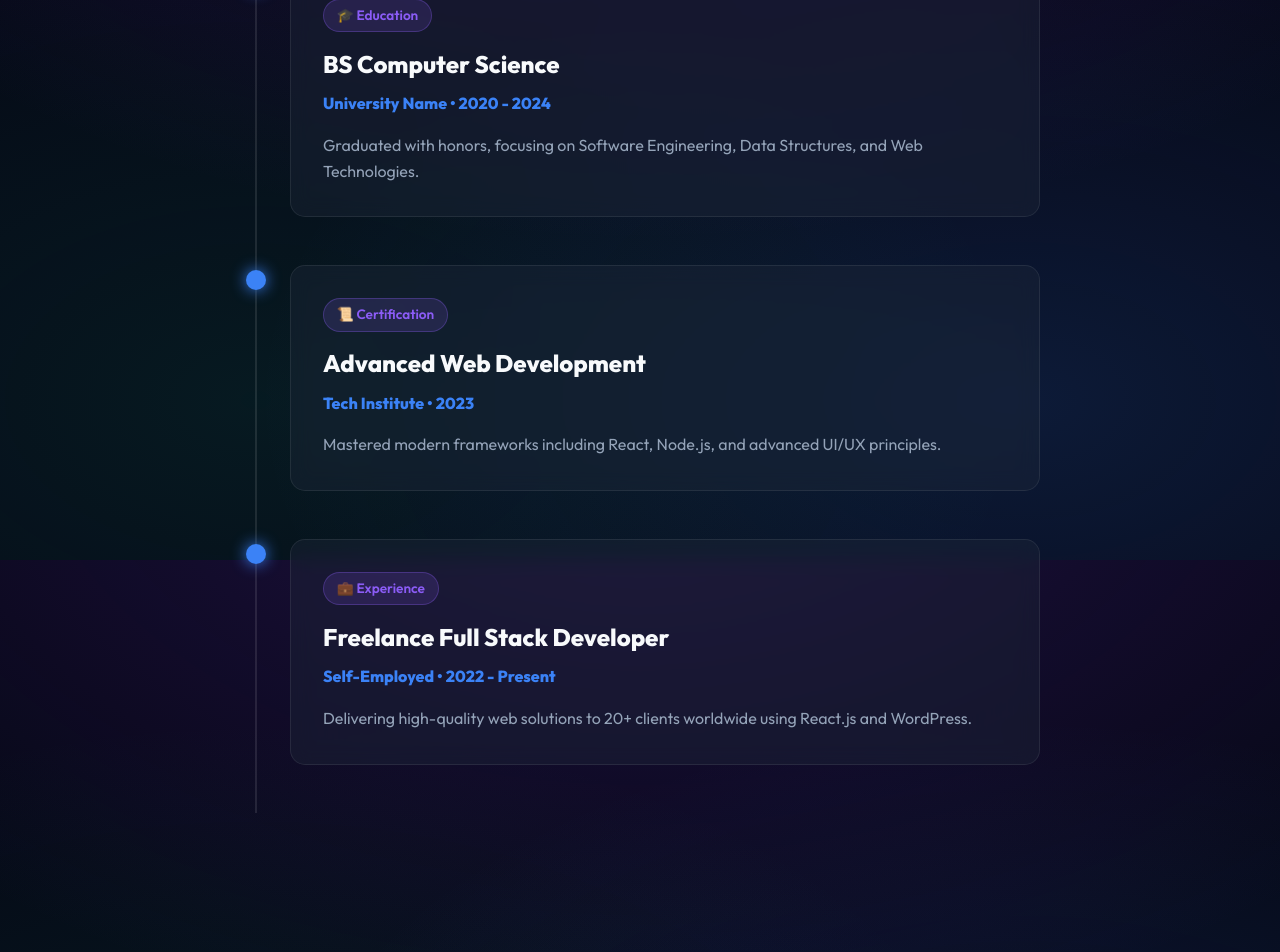
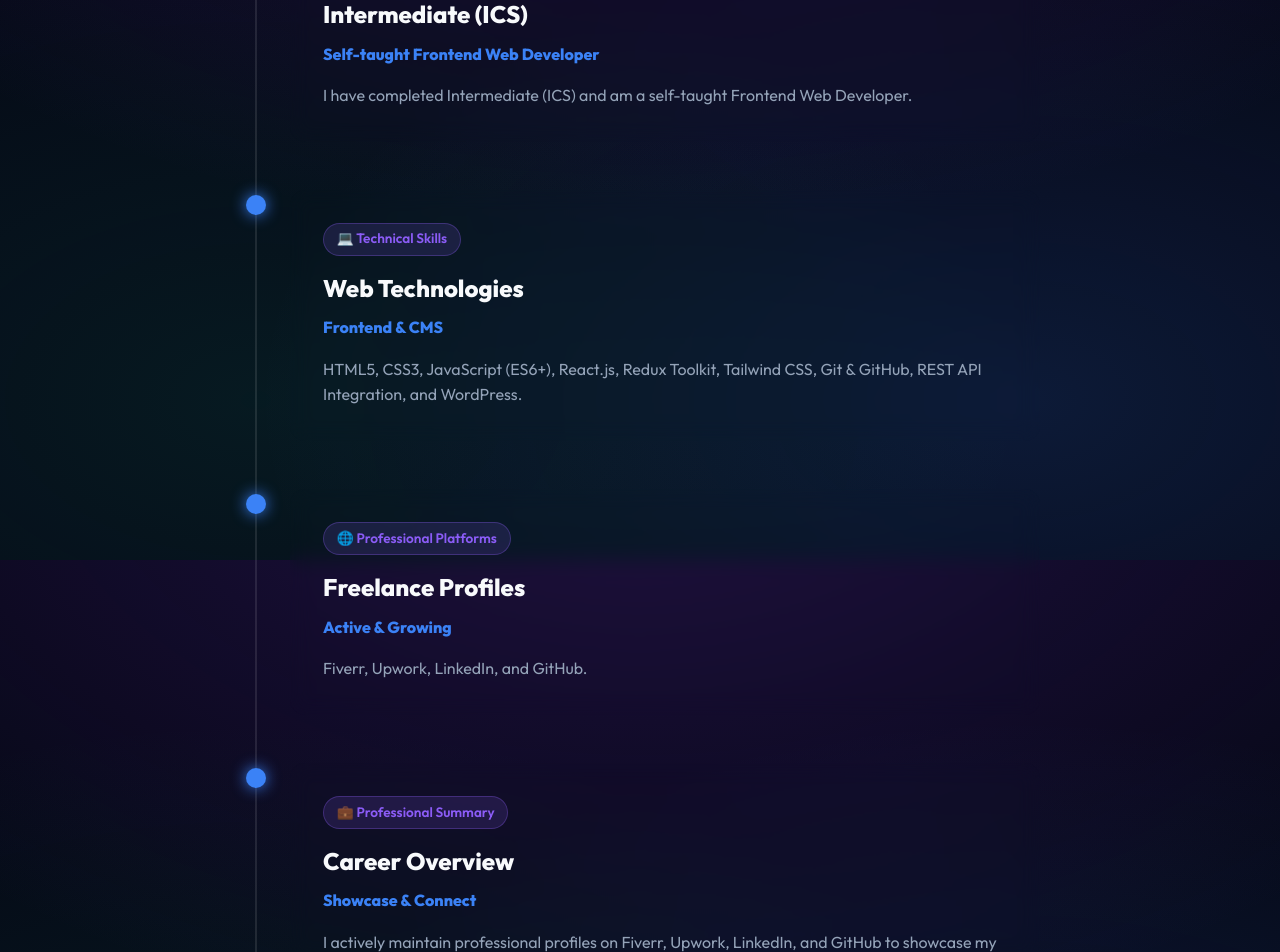
Before and after one commit to mharchand1-ship-it/localrepo, a React (Vite) app: page / in a window 1280 px wide. Shown: the part 1840-2792 px from the top of the page. Built offline with nearby package versions, Linux system fonts and the light colour scheme.

Commit message:
Updated website

```diff
--- a/src/App.jsx
+++ b/src/App.jsx
@@ -11,7 +11,7 @@ function App() {
   const [formSent, setFormSent] = useState(false);
   const [darkMode, setDarkMode] = useState(true);
 
-  const typingWords = ['Full Stack Developer', 'React.js Expert', 'WordPress Developer', 'UI/UX Designer', 'Problem Solver'];
+  const typingWords = ['Full Stack Developer', 'React.js Expert', 'WordPress Developer', 'Problem Solver'];
   let wordIndex = 0;
   let charIndex = 0;
   let isDeleting = false;
@@ -82,9 +82,8 @@ function App() {
     { id: 'react', icon: 'fa-brands fa-react', title: 'React.js', short: 'Modern web applications.', level: 90, details: 'I build interactive and dynamic single-page applications using React.js. I am proficient in hooks, state management, and modern component-driven architecture to create fast and scalable user interfaces.' },
     { id: 'wordpress', icon: 'fa-brands fa-wordpress', title: 'WordPress', short: 'Custom CMS solutions.', level: 85, details: 'I create fully custom WordPress themes and plugins. I can build scalable, easy-to-manage content management systems tailored to your business needs, ensuring high performance and SEO readiness.' },
     { id: 'webdev', icon: 'fa-solid fa-code', title: 'Web Development', short: 'Building responsive websites.', level: 92, details: 'I build modern, responsive, and high-performance websites using HTML5, CSS3, and JavaScript. I focus on creating seamless user experiences that work beautifully across all devices.' },
-    { id: 'design', icon: 'fa-solid fa-pen-nib', title: 'UI/UX Design', short: 'Beautiful user interfaces.', level: 80, details: 'I design intuitive and visually stunning interfaces. My approach combines aesthetic appeal with functional design, utilizing glassmorphism, modern typography, and vibrant color palettes.' },
     { id: 'problem', icon: 'fa-solid fa-lightbulb', title: 'Problem Solving', short: 'Efficient solutions.', level: 88, details: 'I excel at breaking down complex problems into manageable tasks. Whether it is debugging tricky code or optimizing algorithms, I find creative and efficient solutions.' },
-    { id: 'seo', icon: 'fa-solid fa-magnifying-glass-chart', title: 'SEO Optimization', short: 'Rank higher on Google.', level: 78, details: 'I implement advanced SEO strategies to ensure websites rank highly on search engines. This includes meta optimization, semantic HTML, Core Web Vitals, and performance tuning for maximum visibility.' }
+    { id: 'backend', icon: 'fa-solid fa-server', title: 'Backend Dev', short: 'Node.js & Databases.', level: 75, details: 'I build robust and secure server-side applications using Node.js and Express. I design efficient databases, write RESTful APIs, and ensure seamless communication between the frontend and backend.' }
   ];
 
   const blogData = [
@@ -93,11 +92,28 @@ function App() {
     { id: 3, image: 'https://images.unsplash.com/photo-1460925895917-afdab827c52f?ixlib=rb-4.0.3&auto=format&fit=crop&w=600&q=80', date: 'June 5, 2026', title: 'WordPress vs React: Which to Choose?', shortDesc: 'A comprehensive guide to choosing the right technology for your next project...', fullArticle: 'When starting a new web project, one of the most critical decisions is choosing the right technology. WordPress remains the king of content management, powering over 43% of all websites. However, React offers unparalleled flexibility and performance for complex, interactive applications. In this article, we break down the pros and cons of each approach to help you make the right decision for your specific use case and business goals.' }
   ];
 
-  const handleContactSubmit = (e) => {
+  const handleContactSubmit = async (e) => {
     e.preventDefault();
-    setFormSent(true);
-    setTimeout(() => setFormSent(false), 4000);
-    e.target.reset();
+    const formData = new FormData(e.target);
+
+    try {
+      const response = await fetch("https://formsubmit.co/ajax/mharchand22@gmail.com", {
+        method: "POST",
+        body: formData,
+        headers: {
+            'Accept': 'application/json'
+        }
+      });
+      if (response.ok) {
+        setFormSent(true);
+        setTimeout(() => setFormSent(false), 4000);
+        e.target.reset();
+      } else {
+        alert("Server error. Pehli dafa activation ke liye apna Gmail check karein.");
+      }
+    } catch(err) {
+      alert("Network error! Please try again.");
+    }
   };
 
   return (
@@ -148,7 +164,6 @@ function App() {
         {/* HERO */}
         <section id="home" className="hero reveal active">
           <div className="hero-content">
-            <p className="greeting"><i className="fa-solid fa-hand-wave"></i> Welcome to my world</p>
             <h1>Hi, I'm <span className="highlight">Mahar Chand</span></h1>
             <p className="tagline">
               I'm a <span className="typed-text">{typedText}</span><span className="cursor">|</span>
@@ -178,7 +193,7 @@ function App() {
           <div className="about-container">
             <div className="about-text">
               <h3>Passionate Innovator & Creator</h3>
-              <p>Welcome to my portfolio! I am a passionate professional dedicated to creating amazing digital experiences. I turn complex ideas into elegant, user-friendly realities.</p>
+              <p>I am a passionate professional dedicated to creating amazing digital experiences. I turn complex ideas into elegant, user-friendly realities.</p>
               <p>With a strong foundation in modern web technologies like React.js and WordPress, I build applications that are not only visually spectacular but also highly performant and scalable.</p>
               <div className="about-tags">
                 <span className="tag"><i className="fa-brands fa-react"></i> React.js</span>
@@ -217,27 +232,36 @@ function App() {
               <div className="timeline-dot"></div>
               <div className="timeline-content">
                 <span className="timeline-badge">🎓 Education</span>
-                <h3>BS Computer Science</h3>
-                <h4>University Name • 2020 - 2024</h4>
-                <p>Graduated with honors, focusing on Software Engineering, Data Structures, and Web Technologies.</p>
+                <h3>Intermediate (ICS)</h3>
+                <h4>Self-taught Frontend Web Developer</h4>
+                <p>I have completed Intermediate (ICS) and am a self-taught Frontend Web Developer.</p>
               </div>
             </div>
             <div className="timeline-item">
               <div className="timeline-dot"></div>
               <div className="timeline-content">
-                <span className="timeline-badge">📜 Certification</span>
-                <h3>Advanced Web Development</h3>
-                <h4>Tech Institute • 2023</h4>
-                <p>Mastered modern frameworks including React, Node.js, and advanced UI/UX principles.</p>
+                <span className="timeline-badge">💻 Technical Skills</span>
+                <h3>Web Technologies</h3>
+                <h4>Frontend & CMS</h4>
+                <p>HTML5, CSS3, JavaScript (ES6+), React.js, Redux Toolkit, Tailwind CSS, Git & GitHub, REST API Integration, and WordPress.</p>
               </div>
             </div>
             <div className="timeline-item">
               <div className="timeline-dot"></div>
               <div className="timeline-content">
-                <span className="timeline-badge">💼 Experience</span>
-                <h3>Freelance Full Stack Developer</h3>
-                <h4>Self-Employed • 2022 - Present</h4>
-                <p>Delivering high-quality web solutions to 20+ clients worldwide using React.js and WordPress.</p>
+                <span className="timeline-badge">🌐 Professional Platforms</span>
+                <h3>Freelance Profiles</h3>
+                <h4>Active & Growing</h4>
+                <p>Fiverr, Upwork, LinkedIn, and GitHub.</p>
+              </div>
+            </div>
+            <div className="timeline-item">
+              <div className="timeline-dot"></div>
+              <div className="timeline-content">
+                <span className="timeline-badge">💼 Professional Summary</span>
+                <h3>Career Overview</h3>
+                <h4>Showcase & Connect</h4>
+                <p>I actively maintain professional profiles on Fiverr, Upwork, LinkedIn, and GitHub to showcase my work, connect with clients, and continue growing my career.</p>
               </div>
             </div>
           </div>
@@ -294,7 +318,7 @@ function App() {
             <a href="https://www.instagram.com/alone881m/?hl=en" target="_blank" rel="noreferrer" className="social-icon instagram"><i className="fa-brands fa-instagram"></i></a>
             <a href="https://www.linkedin.com/in/mhar-chand-ab087b2bb/" target="_blank" rel="noreferrer" className="social-icon linkedin"><i className="fa-brands fa-linkedin-in"></i></a>
             <a href="https://github.com/mharchand1-ship-it/localrepo" target="_blank" rel="noreferrer" className="social-icon github"><i className="fa-brands fa-github"></i></a>
-            <a href="#" target="_blank" rel="noreferrer" className="social-icon twitter"><i className="fa-brands fa-x-twitter"></i></a>
+            <a href="https://wa.me/923312398310" target="_blank" rel="noreferrer" className="social-icon whatsapp"><i className="fa-brands fa-whatsapp"></i></a>
           </div>
 
           <div className="contact-grid">
@@ -322,7 +346,8 @@ function App() {
               </div>
             </div>
 
-            <form className="contact-form" action="https://formsubmit.co/mharchand22@gmail.com" method="POST">
+            <form className="contact-form" onSubmit={handleContactSubmit}>
+              {formSent && <div className="form-success" style={{ color: 'green', marginBottom: '1rem', fontWeight: 'bold' }}><i className="fa-solid fa-circle-check"></i> Message sent successfully!</div>}
               <input type="hidden" name="_captcha" value="false" />
               <input type="hidden" name="_template" value="table" />
               <div className="form-row">
@@ -363,8 +388,9 @@ function App() {
             <a href="https://www.instagram.com/alone881m/?hl=en" target="_blank" rel="noreferrer"><i className="fa-brands fa-instagram"></i></a>
             <a href="https://www.linkedin.com/in/mhar-chand-ab087b2bb/" target="_blank" rel="noreferrer"><i className="fa-brands fa-linkedin-in"></i></a>
             <a href="https://github.com/mharchand1-ship-it/localrepo" target="_blank" rel="noreferrer"><i className="fa-brands fa-github"></i></a>
+            <a href="https://wa.me/923312398310" target="_blank" rel="noreferrer"><i className="fa-brands fa-whatsapp"></i></a>
           </div>
-          <p className="footer-copy">&copy; 2026 Mahar Chand. All rights reserved. Built with ❤️ using React.js</p>
+          <p className="footer-copy">&copy; 2026 Mahar Chand. All rights reserved. Built using React.js</p>
         </div>
       </footer>
 
--- a/src/index.css
+++ b/src/index.css
@@ -54,7 +54,7 @@ header {
     position: fixed;
     top: 0;
     width: 100%;
-    padding: 1.5rem 5%;
+    padding: 1.5rem 8%;
     background: transparent;
     transition: all 0.4s ease;
     z-index: 1000;
@@ -64,7 +64,7 @@ header.scrolled {
     background: rgba(11, 17, 32, 0.85);
     backdrop-filter: blur(12px);
     border-bottom: 1px solid var(--border-color);
-    padding: 1rem 5%;
+    padding: 1rem 8%;
 }
 
 nav {
@@ -95,6 +95,7 @@ nav {
 .nav-links {
     list-style: none;
     display: flex;
+    align-items: center;
     gap: 2rem;
 }
 
@@ -128,7 +129,7 @@ nav {
 
 /* Common Section */
 section {
-    padding: 7rem 10% 5rem;
+    padding: 7rem 8% 5rem;
     min-height: auto;
     display: flex;
     flex-direction: column;
@@ -298,7 +299,7 @@ h2 {
 .about-container {
     display: grid;
     grid-template-columns: 3fr 2fr;
-    gap: 4rem;
+    gap: 3rem;
     align-items: center;
 }
 
@@ -378,8 +379,8 @@ h2 {
 }
 
 .timeline-content {
-    background: var(--card-bg);
-    border: 1px solid var(--border-color);
+    background: transparent;
+    border: 1px solid transparent;
     padding: 2rem;
     border-radius: 15px;
     backdrop-filter: blur(10px);
@@ -416,7 +417,7 @@ h2 {
 
 .skill-card {
     background: var(--card-bg);
-    padding: 2.5rem 2rem;
+    padding: 2rem;
     border-radius: 20px;
     text-align: center;
     transition: all 0.4s ease;
@@ -425,6 +426,10 @@ h2 {
     position: relative;
     overflow: hidden;
     backdrop-filter: blur(10px);
+    display: flex;
+    flex-direction: column;
+    justify-content: space-between;
+    height: 100%;
 }
 
 .skill-card::before {
@@ -470,13 +475,18 @@ h2 {
 
 .read-more {
     color: var(--primary-color);
-    font-weight: 600;
-    font-size: 1rem;
+    font-weight: 500;
+    font-size: 0.85rem;
     display: flex;
     align-items: center;
     justify-content: center;
     gap: 0.5rem;
     transition: gap 0.3s;
+    margin-top: auto;
+}
+
+.read-more i {
+    font-size: 0.8rem;
 }
 
 .skill-card:hover .read-more {
@@ -487,7 +497,7 @@ h2 {
 .blog-container {
     display: grid;
     grid-template-columns: repeat(auto-fit, minmax(300px, 1fr));
-    gap: 2.5rem;
+    gap: 2rem;
 }
 
 .blog-card {
@@ -867,9 +877,17 @@ body.light header.scrolled {
 }
 body.light .nav-links a { color: #1e293b; }
 body.light .nav-links a:hover { color: var(--primary-color); }
-body.light .about-container,
+
+body.light .btn.secondary {
+    color: #1e293b;
+    border-color: rgba(0,0,0,0.3);
+}
+
+body.light .form-group label {
+    color: #1e293b;
+}
+
 body.light .skill-card,
-body.light .timeline-content,
 body.light .blog-card,
 body.light .contact-item,
 body.light .contact-form,
@@ -878,6 +896,14 @@ body.light .stat-box {
     border-color: rgba(0,0,0,0.1);
     color: #1e293b;
 }
+
+body.light .contact-item h4 { color: #1e293b; }
+body.light .contact-item a, body.light .contact-item p { color: #475569; }
+
+body.light .timeline-dot {
+    display: none;
+}
+
 body.light .about-text p,
 body.light .blog-content p,
 body.light .timeline-content p { color: #475569; }
@@ -1050,7 +1076,7 @@ body.light .theme-toggle {
 .contact-grid {
     display: grid;
     grid-template-columns: 1fr 2fr;
-    gap: 3rem;
+    gap: 2rem;
     margin-top: 3rem;
     align-items: start;
 }
```
Also changed, not shown: public/profile.png.
